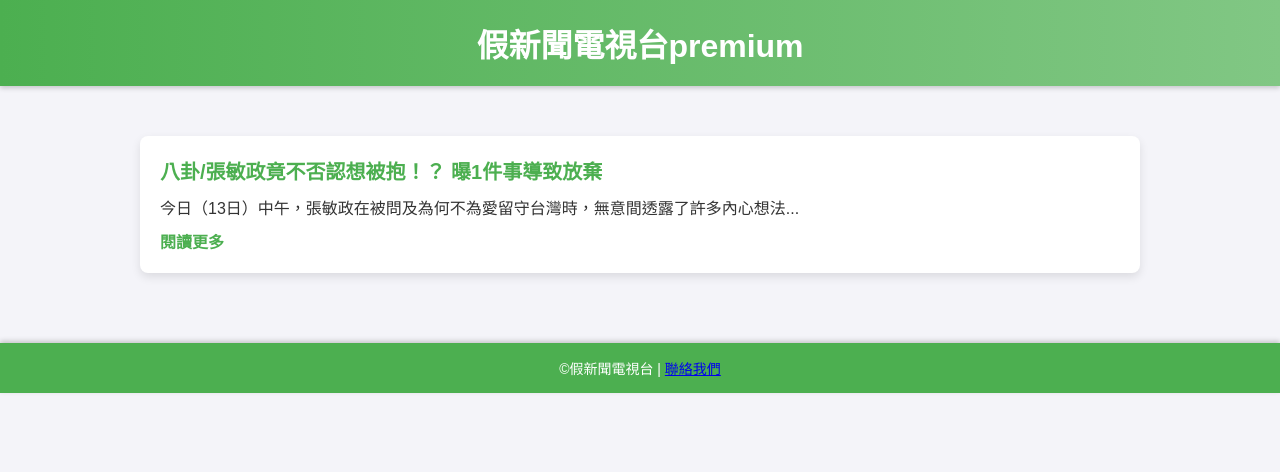
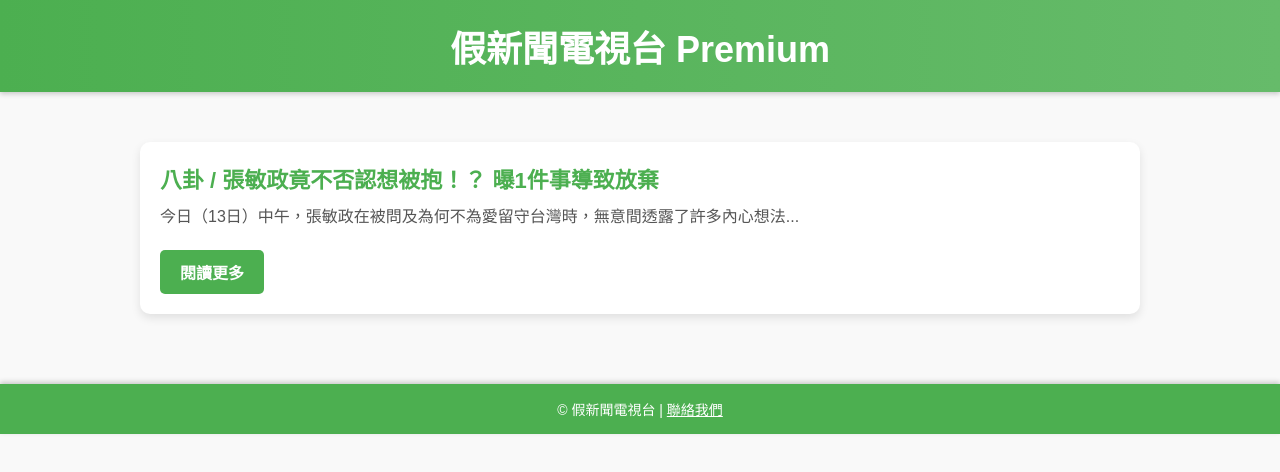
Before and after one commit to andrewhao66/Fakenews, a plain HTML site: page premium/index.html in a window 1280 px wide. Drawn offline with Linux system fonts and the light colour scheme.

Commit message:
Update index.html

```diff
--- a/premium/index.html
+++ b/premium/index.html
@@ -3,18 +3,18 @@
 <head>
     <meta charset="UTF-8">
     <meta name="viewport" content="width=device-width, initial-scale=1.0">
-    <title>假新聞電視台premium </title>
+    <title>假新聞電視台 Premium</title>
     <style>
         body {
             font-family: "Microsoft JhengHei", Arial, sans-serif;
             margin: 0;
             padding: 0;
-            background-color: #f4f4f9;
+            background-color: #f9f9f9;
             color: #333;
         }
 
         header {
-            background: linear-gradient(90deg, #4CAF50, #81C784);
+            background: linear-gradient(90deg, #4CAF50, #66BB6A);
             color: white;
             padding: 20px 0;
             text-align: center;
@@ -23,7 +23,8 @@
 
         header h1 {
             margin: 0;
-            font-size: 32px;
+            font-size: 36px;
+            font-weight: bold;
         }
 
         main {
@@ -36,29 +37,43 @@
             background: white;
             margin-bottom: 20px;
             padding: 20px;
-            border-radius: 8px;
+            border-radius: 10px;
             box-shadow: 0 4px 10px rgba(0, 0, 0, 0.1);
-            transition: transform 0.2s ease;
+            transition: all 0.3s ease;
         }
 
         .news-item:hover {
-            transform: scale(1.02);
+            transform: translateY(-5px);
+            box-shadow: 0 8px 20px rgba(0, 0, 0, 0.15);
         }
 
         .news-item h2 {
             margin: 0 0 10px;
-            font-size: 20px;
+            font-size: 22px;
             color: #4CAF50;
         }
 
         .news-item p {
             margin: 0 0 10px;
+            font-size: 16px;
+            line-height: 1.6;
+            color: #555;
         }
 
         .news-item a {
+            display: inline-block;
+            margin-top: 10px;
             text-decoration: none;
-            color: #4CAF50;
+            color: white;
+            background: #4CAF50;
+            padding: 10px 20px;
+            border-radius: 5px;
             font-weight: bold;
+            transition: background 0.3s ease;
+        }
+
+        .news-item a:hover {
+            background: #388E3C;
         }
 
         footer {
@@ -70,21 +85,31 @@
             font-size: 14px;
             box-shadow: 0 -2px 5px rgba(0, 0, 0, 0.2);
         }
+
+        footer a {
+            color: white;
+            text-decoration: underline;
+            transition: color 0.3s ease;
+        }
+
+        footer a:hover {
+            color: #BBDEFB;
+        }
     </style>
 </head>
 <body>
     <header>
-        <h1>假新聞電視台premium</h1>
+        <h1>假新聞電視台 Premium</h1>
     </header>
     <main>
         <div class="news-item">
-            <h2>八卦/張敏政竟不否認想被抱！？ 曝1件事導致放棄</h2>
+            <h2>八卦 / 張敏政竟不否認想被抱！？ 曝1件事導致放棄</h2>
             <p>今日（13日）中午，張敏政在被問及為何不為愛留守台灣時，無意間透露了許多內心想法...</p>
             <a href="https://andrewhao66.github.io/Fakenews/premium/vincent.html" target="_blank">閱讀更多</a>
         </div>
     </main>
     <footer>
-        ©假新聞電視台 | <a href=href="https://andrewhao66.github.io/Fakenews">聯絡我們</a>
+        © 假新聞電視台 | <a href="https://andrewhao66.github.io/Fakenews" target="_blank">聯絡我們</a>
     </footer>
 </body>
 </html>
```
